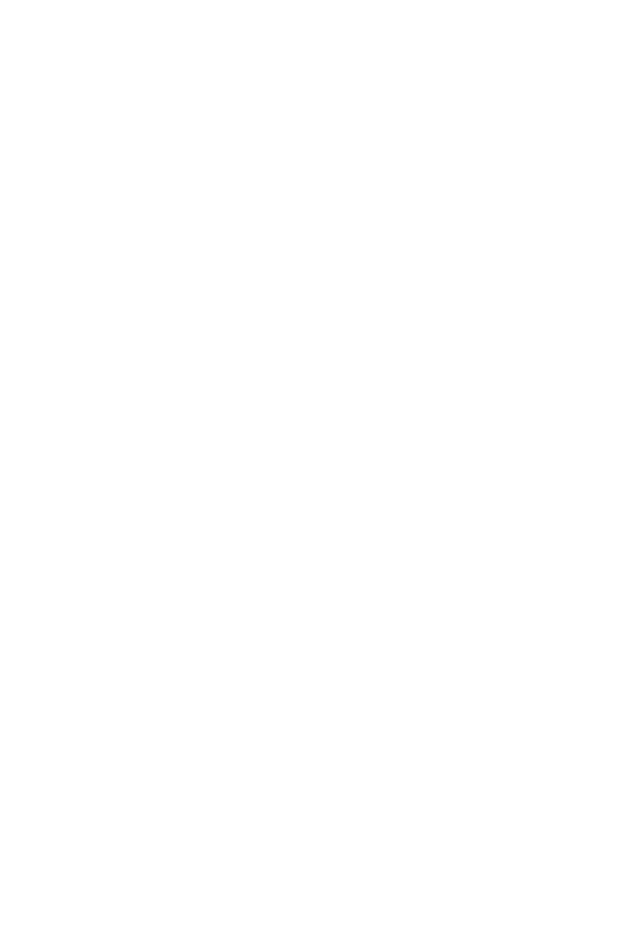
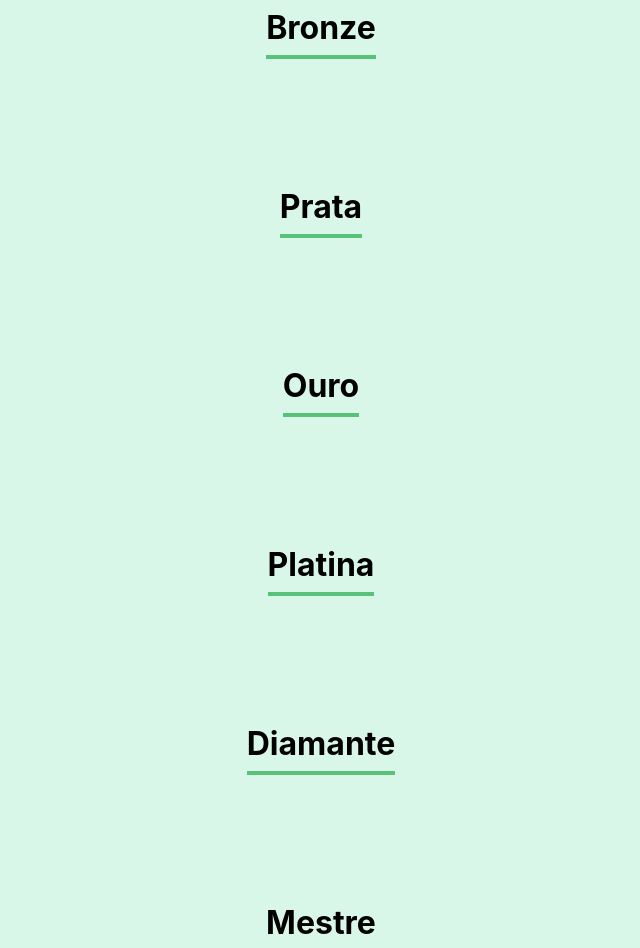
Before and after one commit to ramonvc/organi, a React (Create React App) app: page / in a window 1280 px wide. Shown: the part 1700-2648 px from the top of the page, without its empty margins (319-959 px from the left). Before the commit the page ends 1465 px from the top, so only its background shows below. Built offline with nearby package versions, Linux system fonts and the light colour scheme.

Commit message:
Rank component created

```diff
--- a/src/App.js
+++ b/src/App.js
@@ -1,6 +1,7 @@
 import { useState } from "react";
 import Banner from "./components/Banner/Banner";
 import Form from "./components/Form";
+import Rank from "./components/Rank";
 
 function App() {
 	const [collaborators, setCollaborators] = useState([]);
@@ -16,6 +17,15 @@
 			<main>
 				<article>
 					<Form onCollaboratorRegistered={(collaborator) => onNewCollaboratorAdded(collaborator)} />
+					<Rank name="Ferro"/>
+					<Rank name="Bronze"/>
+					<Rank name="Prata"/>
+					<Rank name="Ouro"/>
+					<Rank name="Platina"/>
+					<Rank name="Diamante"/>
+					<Rank name="Mestre"/>
+					<Rank name="Grão-mestre"/>
+					<Rank name="Desafiante"/>
 				</article>
 			</main>
 		</div>
--- /dev/null
+++ b/src/components/Rank/Rank.css
@@ -0,0 +1,12 @@
+.rank {
+    text-align: center;
+    padding: 32px;
+    background-color: #D9F7E9;
+}
+
+.rank h3 {
+    display: inline-block;
+    font-size: 2rem;
+    border-bottom: 4px solid #57C278;
+    padding-bottom: 8px;
+}
--- /dev/null
+++ b/src/components/Rank/index.js
@@ -0,0 +1,11 @@
+import "./Rank.css";
+
+const Rank = (props) => {
+	return (
+		<section className="rank">
+			<h3>{props.name}</h3>
+		</section>
+	);
+};
+
+export default Rank;
```
